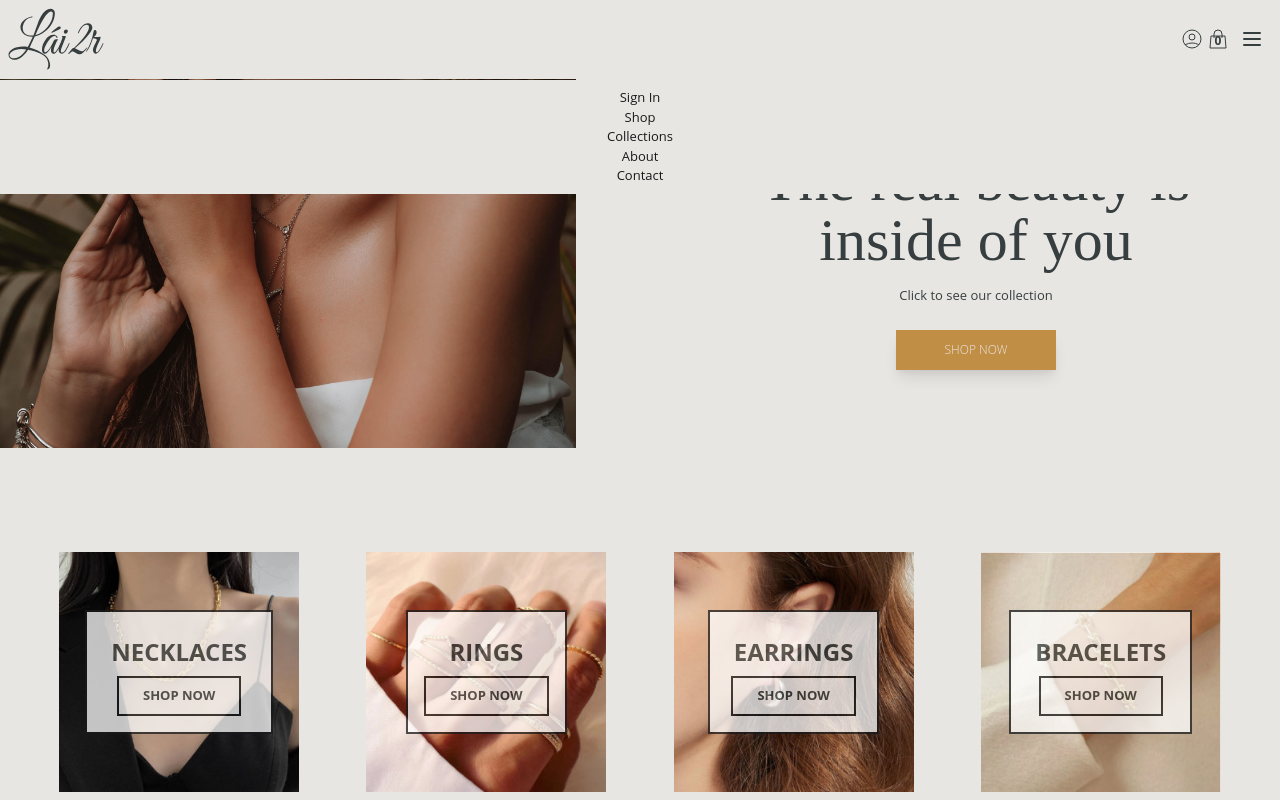
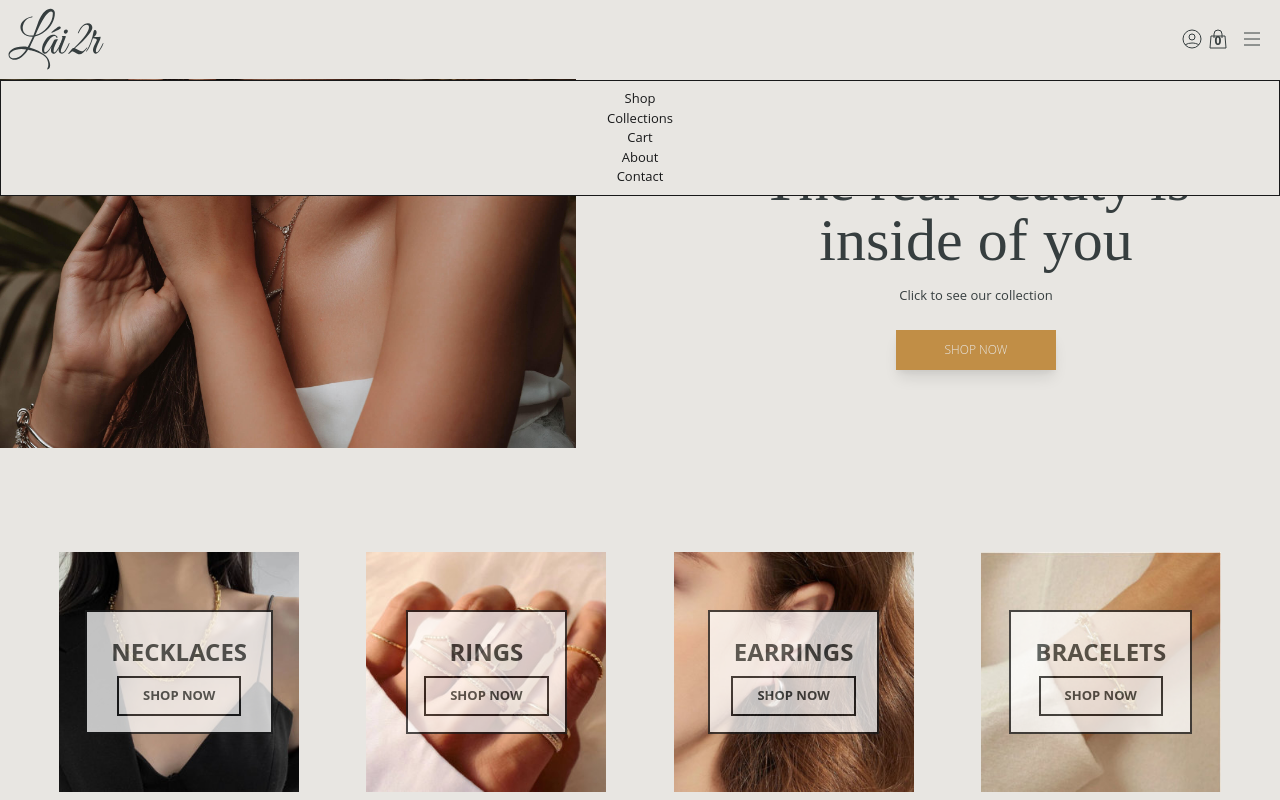
Before and after one commit to edu2andrade/lai2r-jewelry, a React (Create React App) app: page / in a window 1280 px wide. Both pictures are taken after a click on the element 1248 px from the left and 39 px from the top of the page. Built offline with nearby package versions, Linux system fonts and the light colour scheme; no server answers.

Commit message:
Hamburguer menu and reducer implemented. Header updated.

```diff
--- /dev/null
+++ b/src/components/hamburguer/hamburguer-dropdown.component.jsx
@@ -0,0 +1,18 @@
+import React from "react";
+import { Link } from 'react-router-dom';
+
+// Need to style this...
+
+const HamburguerDropdown = () => (
+  <div className="w-full h-auto bg-platinum border border-eerieBlack absolute top-20 left-0">
+    <ul className='m-2 text-center text-eerieBlack'>
+      <li><Link to="/shop">Shop</Link></li>
+      <li><Link to="/collections">Collections</Link></li>
+      <li><Link to="/cart">Cart</Link></li>
+      <li><Link to="/about">About</Link></li>
+      <li><Link to="/contact">Contact</Link></li>
+    </ul>
+  </div>
+);
+
+export default HamburguerDropdown;
--- /dev/null
+++ b/src/components/hamburguer/hamburguer.component.jsx
@@ -0,0 +1,23 @@
+import React from "react";
+import { ReactComponent as HamburguerIcon } from '../../assets/images/hamburguer-icon.svg';
+import { ReactComponent as CrossIcon } from '../../assets/images/cross-icon.svg';
+
+import { connect } from "react-redux";
+import { toggleHambuguerVisible } from "../../redux/hamburguer/hamburguer.actions";
+
+// Need to change icon when toggle is fired up...
+
+const HamburguerMenu = ({ toggleHambuguerVisible }) => (
+  <div
+    onClick={toggleHambuguerVisible}
+    className="pl-2 cursor-pointer">
+    <HamburguerIcon className="block h-6 w-6" />
+    <CrossIcon className="hidden h-6 w-6" />
+  </div>
+)
+
+const mapDispatchToProps = dispatch => ({
+  toggleHambuguerVisible: () => dispatch(toggleHambuguerVisible())
+});
+
+export default connect(null, mapDispatchToProps)(HamburguerMenu);
--- a/src/components/header/header.jsx
+++ b/src/components/header/header.jsx
@@ -2,6 +2,8 @@ import React from 'react';
 import { Link } from 'react-router-dom';
 import { ReactComponent as Logo } from '../../assets/images/logo.svg';
 import { ReactComponent as SignInIcon } from '../../assets/images/signin-icon.svg';
+import HamburguerMenu from '../hamburguer/hamburguer.component';
+import HamburguerDropdown from '../hamburguer/hamburguer-dropdown.component';
 import CartIcon from '../cart/cart-icon.component';
 import CartDropdown from '../cart/cart-dropdown.component';
 
@@ -9,19 +11,7 @@ import { auth } from '../../firebase/firebase.utils';
 import { connect } from 'react-redux';
 
 
-class Header extends React.Component {
-  constructor() {
-    super();
-
-    this.state = {
-      visible: false
-    }
-  }
-
-  render() {
-    const { visible } = this.state;
-    const { currentUser, hidden } = this.props;
-
+const Header = ({ currentUser, hidden, visible }) => {
   return (
     <nav className="p-2 flex justify-between items-center bg-platinum fixed top-0 left-0 right-0 z-10">
 
@@ -32,10 +22,7 @@ class Header extends React.Component {
       <div className="p-2 flex items-center">
 
         {currentUser ? (
-            <div
-              className='cursor-pointer text-xs pr-2'
-              onClick={() => auth.signOut()}
-            >
+          <div className='cursor-pointer text-xs pr-2' onClick={() => auth.signOut()}>
             Sign out
           </div>
         ) : (
@@ -47,125 +34,18 @@ class Header extends React.Component {
         <CartIcon />
         {hidden ? null : <CartDropdown />}
 
-          <div onClick={() => this.setState({ visible: !visible })} className="pl-2 cursor-pointer">
-            <svg
-              className="block h-6 w-6"
-              xmlns="http://www.w3.org/2000/svg"
-              fill="none"
-              viewBox="0 0 24 24"
-              stroke="currentColor"
-            >
-              <path
-                strokeLinecap="round"
-                strokeLinejoin="round"
-                strokeWidth="2"
-                d="M4 6h16M4 12h16M4 18h16"
-              />
-            </svg>
-            <svg
-              className="hidden h-6 w-6"
-              xmlns="http://www.w3.org/2000/svg"
-              fill="none"
-              viewBox="0 0 24 24"
-              stroke="currentColor"
-            >
-              <path
-                strokeLinecap="round"
-                strokeLinejoin="round"
-                strokeWidth="2"
-                d="M6 18L18 6M6 6l12 12"
-              />
-            </svg>
+        <HamburguerMenu />
+        {visible ? <HamburguerDropdown /> : null}
 
-            <div className="w-full h-auto bg-platinum absolute top-20 left-0" style={{ display: (visible ? 'block' : 'none') }}>
-              <ul className='m-2 text-center text-eerieBlack'>
-                <li><Link to="/signin">Sign In</Link></li>
-                <li><Link to="/shop">Shop</Link></li>
-                <li><Link to="/collections">Collections</Link></li>
-                <li><Link to="/about">About</Link></li>
-                <li><Link to="/contact">Contact</Link></li>
-              </ul>
-            </div>
-
-          </div>
       </div>
     </nav>
   )
 }
-}
 
-const mapStateToProps = ({ user: { currentUser }, cart: { hidden } }) => ({ // Advenced destructuring here :)
+const mapStateToProps = ({ user: { currentUser }, cart: { hidden }, hamburguer: { visible } }) => ({ // Advanced destructuring here :)
   currentUser,
-  hidden
+  hidden,
+  visible
 })
 
 export default connect(mapStateToProps)(Header);
-
-
-
-// ...or as a function:
-
-// const Header = ({ currentUser }) => {
-//   return (
-//     <header className="p-2 flex justify-between items-center fixed top-0 left-0 right-0 z-10 bg-platinum">
-
-//       <Link to='/'>
-//         <img src={logo} alt="lai2r" />
-//       </Link>
-
-//       <nav className="p-2 flex items-center">
-
-//         {
-//           currentUser ? (
-//             <div className="cursor-pointer text-xs pr-2" onClick={() => auth.signOut()}>Sign out</div>
-//           )
-//             :
-//             (
-//               <Link to='/signin'>
-//                 <svg xmlns="http://www.w3.org/2000/svg" className="h-6 w-6" fill="none" viewBox="0 0 24 24" stroke="currentColor">
-//                   <path strokeLinecap="round" strokeLinejoin="round" strokeWidth={1} d="M5.121 17.804A13.937 13.937 0 0112 16c2.5 0 4.847.655 6.879 1.804M15 10a3 3 0 11-6 0 3 3 0 016 0zm6 2a9 9 0 11-18 0 9 9 0 0118 0z" />
-//                 </svg>
-//               </Link>
-//             )
-//         }
-
-//         <Link to='/shop'>
-//           <svg xmlns="http://www.w3.org/2000/svg" className="h-6 w-6" fill="none" viewBox="0 0 24 24" stroke="currentColor">
-//             <path strokeLinecap="round" strokeLinejoin="round" strokeWidth={1} d="M16 11V7a4 4 0 00-8 0v4M5 9h14l1 12H4L5 9z" />
-//           </svg>
-//         </Link>
-
-//         <div className="pl-2 cursor-pointer">
-//           <svg
-//             className="block h-6 w-6"
-//             xmlns="http://www.w3.org/2000/svg"
-//             fill="none"
-//             viewBox="0 0 24 24"
-//             stroke="currentColor"
-//           >
-//             <path
-//               strokeLinecap="round"
-//               strokeLinejoin="round"
-//               strokeWidth="2"
-//               d="M4 6h16M4 12h16M4 18h16"
-//             />
-//           </svg>
-//           <svg
-//             className="hidden h-6 w-6"
-//             xmlns="http://www.w3.org/2000/svg"
-//             fill="none"
-//             viewBox="0 0 24 24"
-//             stroke="currentColor"
-//           >
-//             <path
-//               strokeLinecap="round"
-//               strokeLinejoin="round"
-//               strokeWidth="2"
-//               d="M6 18L18 6M6 6l12 12"
-//             />
-//           </svg>
-//         </div>
-//       </nav>
-//     </header>
-//   )
-// }
--- /dev/null
+++ b/src/redux/hamburguer/hamburguer.actions.js
@@ -0,0 +1,5 @@
+import HamburguerActionTypes from "./hamburguer.types";
+
+export const toggleHambuguerVisible = () => ({
+  type: HamburguerActionTypes.TOGGLE_HAMBURGUER_VISIBLE
+});
--- /dev/null
+++ b/src/redux/hamburguer/hamburguer.reducer.js
@@ -0,0 +1,19 @@
+import HamburguerActionTypes from "./hamburguer.types";
+
+const INITIAL_STATE = {
+  visible: false
+};
+
+const hamburguerReducer = (state = INITIAL_STATE, action) => {
+  switch(action.type) {
+    case HamburguerActionTypes.TOGGLE_HAMBURGUER_VISIBLE:
+      return {
+        ...state,
+        visible: !state.visible
+      }
+      default:
+        return state;
+  }
+}
+
+export default hamburguerReducer;
--- /dev/null
+++ b/src/redux/hamburguer/hamburguer.types.js
@@ -0,0 +1,5 @@
+const HamburguerActionTypes = {
+  TOGGLE_HAMBURGUER_VISIBLE: 'TOGGLE_HAMBURGUER_VISIBLE'
+}
+
+export default HamburguerActionTypes;
--- a/src/redux/root-reducer.js
+++ b/src/redux/root-reducer.js
@@ -2,8 +2,10 @@ import { combineReducers } from "redux";
 
 import userReducer from "./user/user.reducer";
 import cartReducer from "./cart/cart.reducer";
+import hamburguerReducer from "./hamburguer/hamburguer.reducer";
 
 export default combineReducers({
   user: userReducer,
-  cart: cartReducer
+  cart: cartReducer,
+  hamburguer: hamburguerReducer
 })
```
Also changed, not shown: src/assets/images/cross-icon.svg (added), src/assets/images/hamburguer-icon.svg (added). Lines whose indentation alone changed are shown as unchanged.
